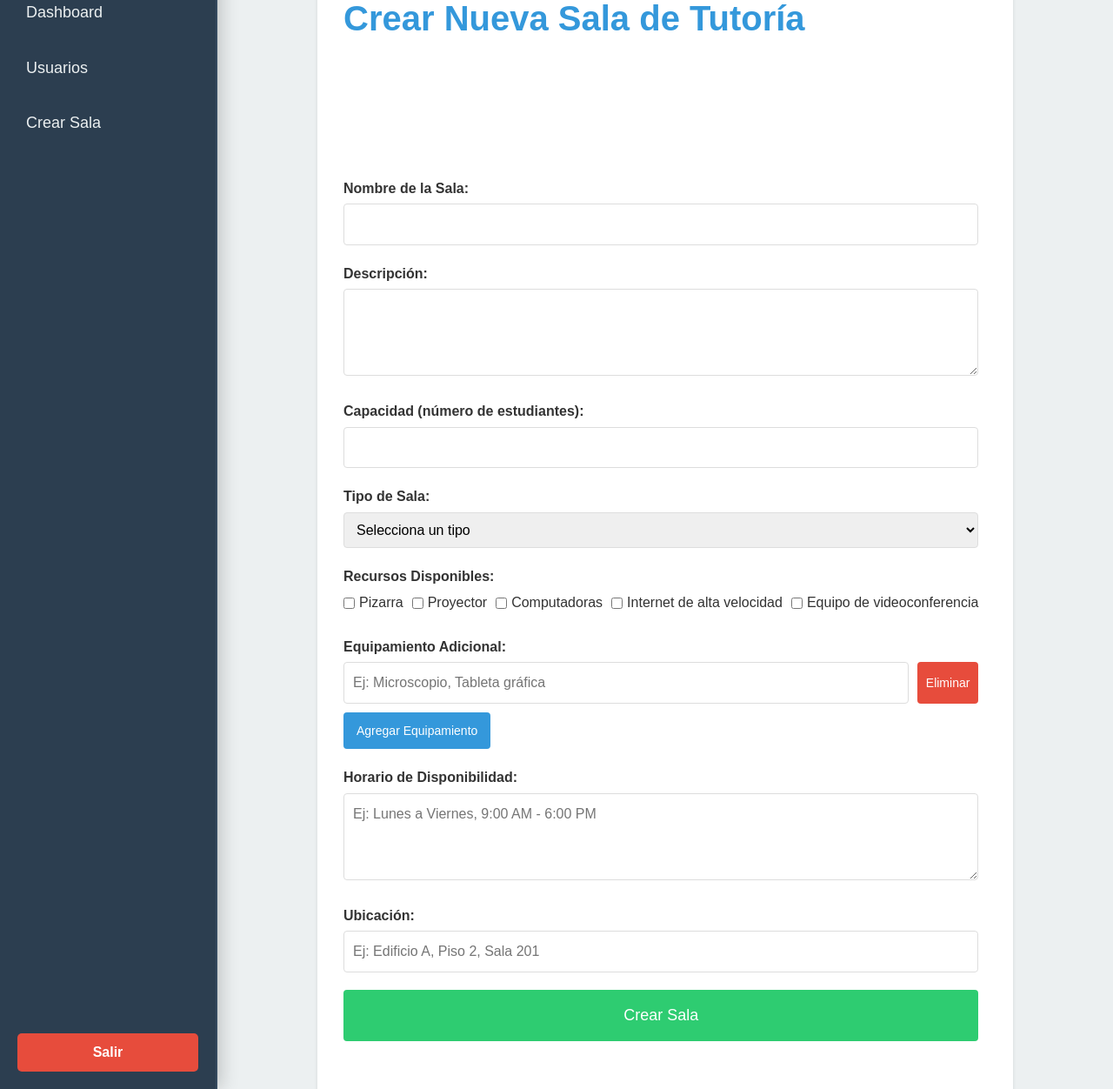
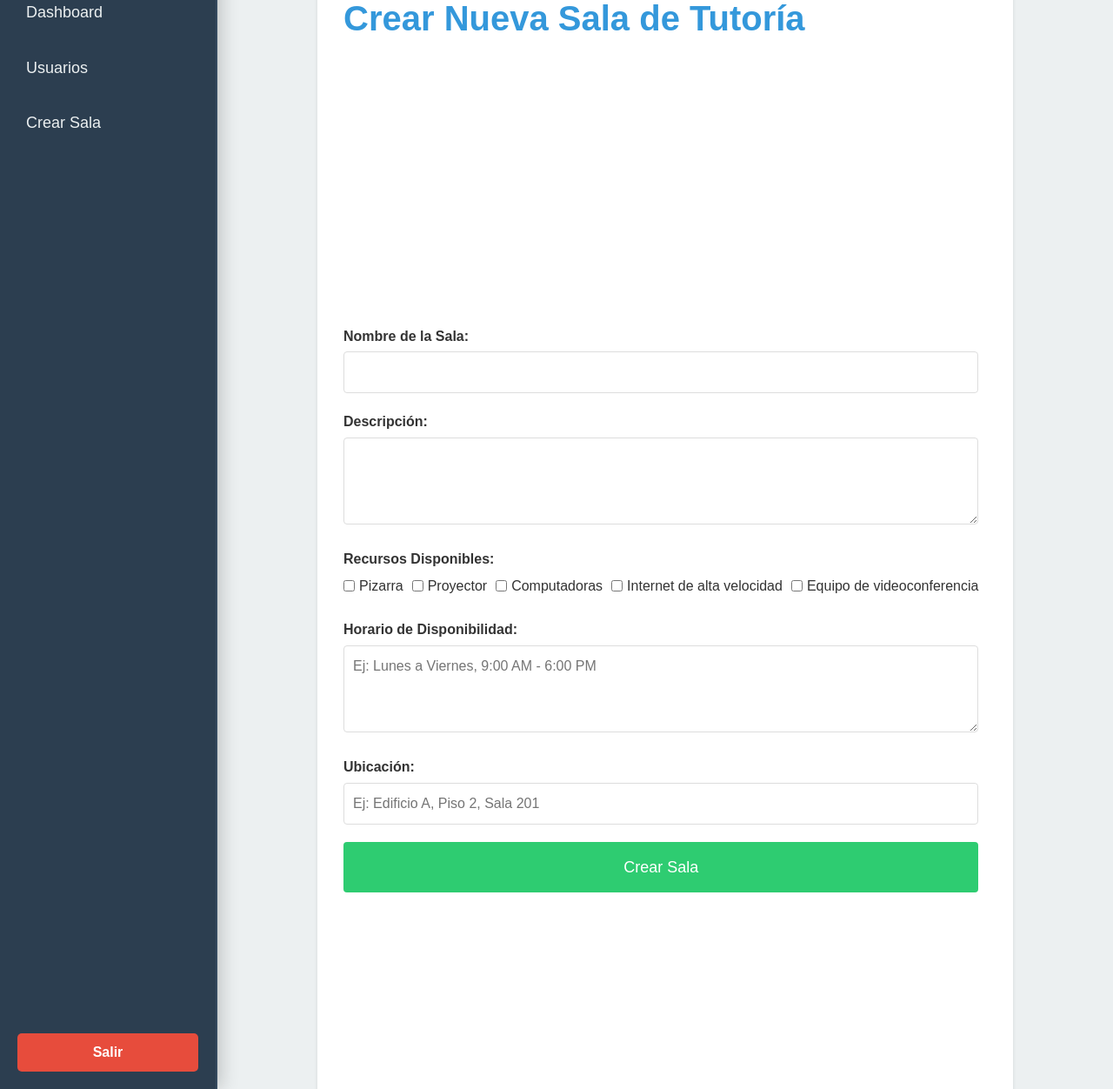
Before and after one commit to Zanyllect58/usta_tutoriales, a Flask app: page /crear_sala in a window 1280 px wide. Shown: the part 137-1389 px from the top of the page at 87% size. Run offline with Flask 3, Linux system fonts and the light colour scheme; some libraries are stand-ins or nearby versions.

Commit message:
CORRECIONES FORMULARIOS

```diff
--- a/templates/admin/dashboard_admin_crear_sala.html
+++ b/templates/admin/dashboard_admin_crear_sala.html
@@ -21,23 +21,6 @@
             </div>
 
             <div class="form-group">
-                <label for="capacidad">Capacidad (número de estudiantes):</label>
-                <input type="number" id="capacidad" name="capacidad" min="1" max="50" required>
-            </div>
-
-            <div class="form-group">
-                <label for="tipo-sala">Tipo de Sala:</label>
-                <select id="tipo-sala" name="tipo-sala" required>
-                    <option value="">Selecciona un tipo</option>
-                    <option value="individual">Tutoría Individual</option>
-                    <option value="grupal">Tutoría Grupal</option>
-                    <option value="laboratorio">Laboratorio</option>
-                    <option value="conferencia">Sala de Conferencias</option>
-                    <option value="estudio">Sala de Estudio</option>
-                </select>
-            </div>
-
-            <div class="form-group">
                 <label>Recursos Disponibles:</label>
                 <div class="checkbox-group">
                     <label><input type="checkbox" name="recursos[]" value="pizarra"> Pizarra</label>
@@ -48,16 +31,7 @@
                 </div>
             </div>
 
-            <div class="form-group">
-                <label>Equipamiento Adicional:</label>
-                <ul class="recursos-lista" id="recursos-lista">
-                    <li class="recurso-item">
-                        <input type="text" name="equipamiento[]" placeholder="Ej: Microscopio, Tableta gráfica">
-                        <button type="button" class="btn-eliminar">Eliminar</button>
-                    </li>
-                </ul>
-                <button type="button" class="btn-agregar" id="agregar-recurso">Agregar Equipamiento</button>
-            </div>
+
 
             <div class="form-group">
                 <label for="horario">Horario de Disponibilidad:</label>
--- a/templates/registrar.html
+++ b/templates/registrar.html
@@ -38,9 +38,10 @@
         </div>
 
         <div class="form-group">
-            <label for="confirm-password">Confirmar Contraseña:</label>
-            <input type="password" id="confirm-password" name="confirm-password" required minlength="8">
+            <label for="confirm-number">Codigo de estudiante:</label>
+            <input type="number" id="confirm-number" name="confirm-number" required minlength="8">
         </div>
+
 
         <div class="form-group">
             <label for="carrera">Carrera:</label>
```
